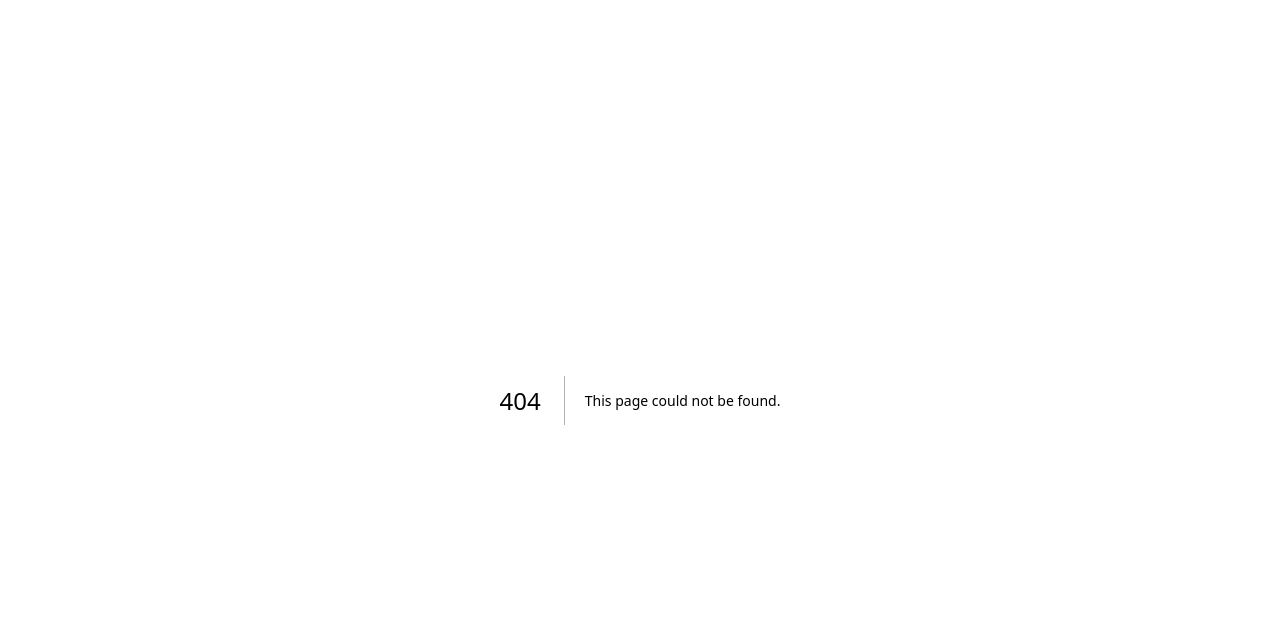
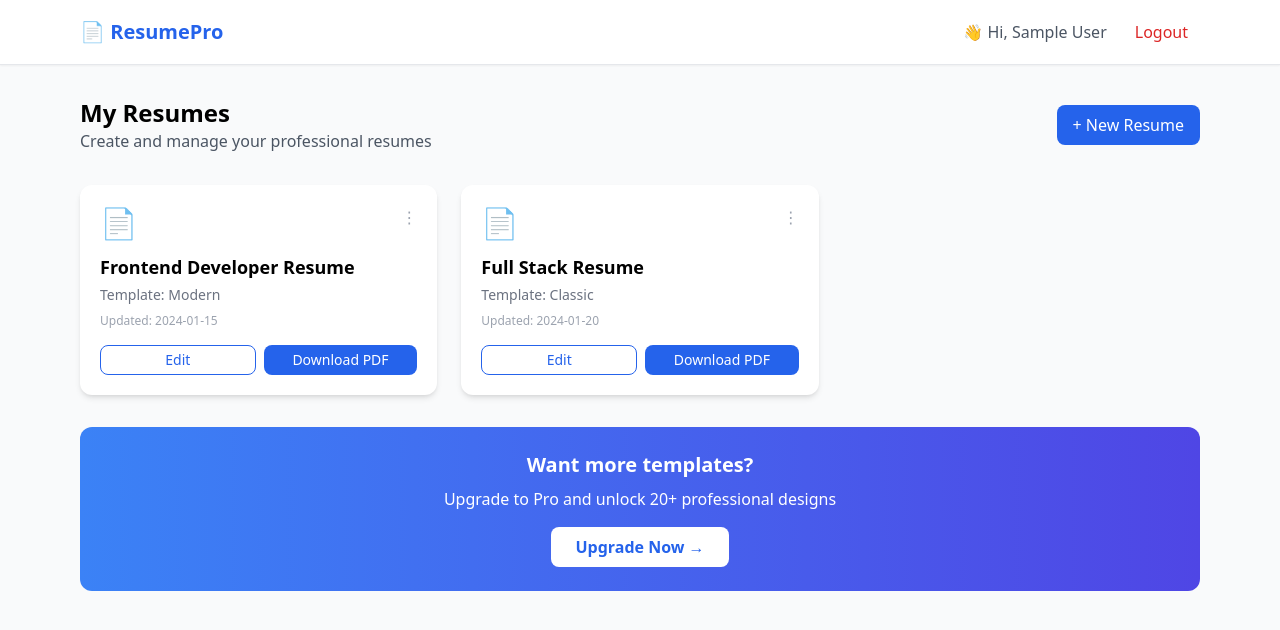
Before and after one commit to Shailendra76-sk/resume-builder, a Next.js app: page /dashboard in a window 1280 px wide. Before the commit this address had no page. Shown: the top 630 px of the page. Built offline with nearby package versions, Linux system fonts and the light colour scheme; sample sign-in values are in the browser's storage.

Commit message:
Create Dashboard component with user authentication

```diff
--- /dev/null
+++ b/app/dashboard/page.js
@@ -0,0 +1,89 @@
+"use client";
+import { useEffect, useState } from "react";
+import { useRouter } from "next/navigation";
+
+export default function Dashboard() {
+  const router = useRouter();
+  const [user, setUser] = useState(null);
+
+  useEffect(() => {
+    const userData = localStorage.getItem("user");
+    if (!userData) {
+      router.push("/login");
+    } else {
+      setUser(JSON.parse(userData));
+    }
+  }, []);
+
+  const resumes = [
+    { id: 1, name: "Frontend Developer Resume", date: "2024-01-15", template: "Modern" },
+    { id: 2, name: "Full Stack Resume", date: "2024-01-20", template: "Classic" },
+  ];
+
+  return (
+    <div className="min-h-screen bg-gray-50">
+      <nav className="bg-white shadow-sm border-b">
+        <div className="max-w-6xl mx-auto px-4 py-4 flex justify-between items-center">
+          <h1 className="text-xl font-bold text-blue-600">📄 ResumePro</h1>
+          <div className="flex items-center gap-4">
+            <span className="text-gray-600">👋 Hi, {user?.name || user?.email}</span>
+            <button
+              onClick={() => {
+                localStorage.removeItem("user");
+                router.push("/login");
+              }}
+              className="px-3 py-1 text-red-600 hover:bg-red-50 rounded-lg"
+            >
+              Logout
+            </button>
+          </div>
+        </div>
+      </nav>
+
+      <main className="max-w-6xl mx-auto px-4 py-8">
+        <div className="flex justify-between items-center mb-8">
+          <div>
+            <h2 className="text-2xl font-bold">My Resumes</h2>
+            <p className="text-gray-600">Create and manage your professional resumes</p>
+          </div>
+          <a
+            href="/builder/new"
+            className="px-4 py-2 bg-blue-600 text-white rounded-lg hover:bg-blue-700"
+          >
+            + New Resume
+          </a>
+        </div>
+
+        <div className="grid md:grid-cols-2 lg:grid-cols-3 gap-6">
+          {resumes.map((resume) => (
+            <div key={resume.id} className="bg-white rounded-xl shadow-md p-5 hover:shadow-lg transition">
+              <div className="flex justify-between items-start mb-3">
+                <div className="text-3xl">📄</div>
+                <button className="text-gray-400 hover:text-red-500">⋮</button>
+              </div>
+              <h3 className="font-semibold text-lg mb-1">{resume.name}</h3>
+              <p className="text-sm text-gray-500">Template: {resume.template}</p>
+              <p className="text-xs text-gray-400 mt-2">Updated: {resume.date}</p>
+              <div className="flex gap-2 mt-4">
+                <button className="flex-1 px-3 py-1 text-sm border border-blue-600 text-blue-600 rounded-lg hover:bg-blue-50">
+                  Edit
+                </button>
+                <button className="flex-1 px-3 py-1 text-sm bg-blue-600 text-white rounded-lg hover:bg-blue-700">
+                  Download PDF
+                </button>
+              </div>
+            </div>
+          ))}
+        </div>
+
+        <div className="mt-8 p-6 bg-gradient-to-r from-blue-500 to-indigo-600 rounded-xl text-white text-center">
+          <h3 className="text-xl font-bold mb-2">Want more templates?</h3>
+          <p className="mb-4">Upgrade to Pro and unlock 20+ professional designs</p>
+          <button className="px-6 py-2 bg-white text-blue-600 rounded-lg font-semibold hover:bg-gray-100">
+            Upgrade Now →
+          </button>
+        </div>
+      </main>
+    </div>
+  );
+}
```
